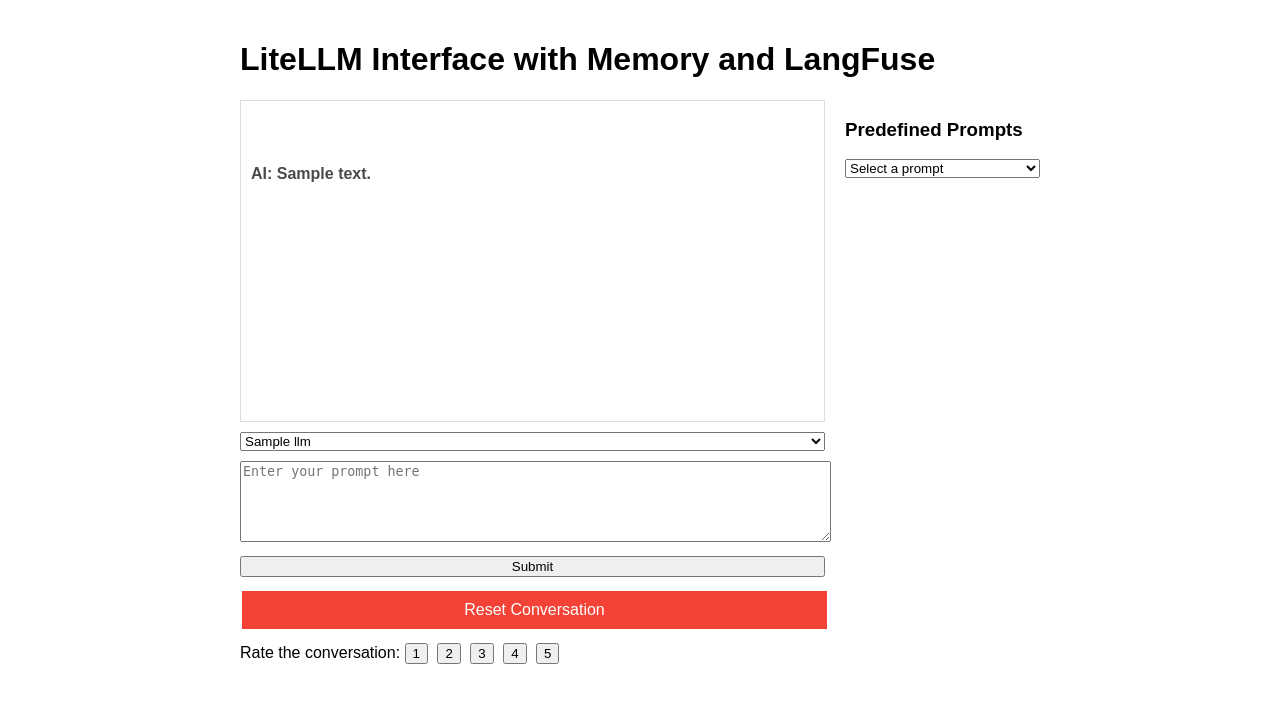
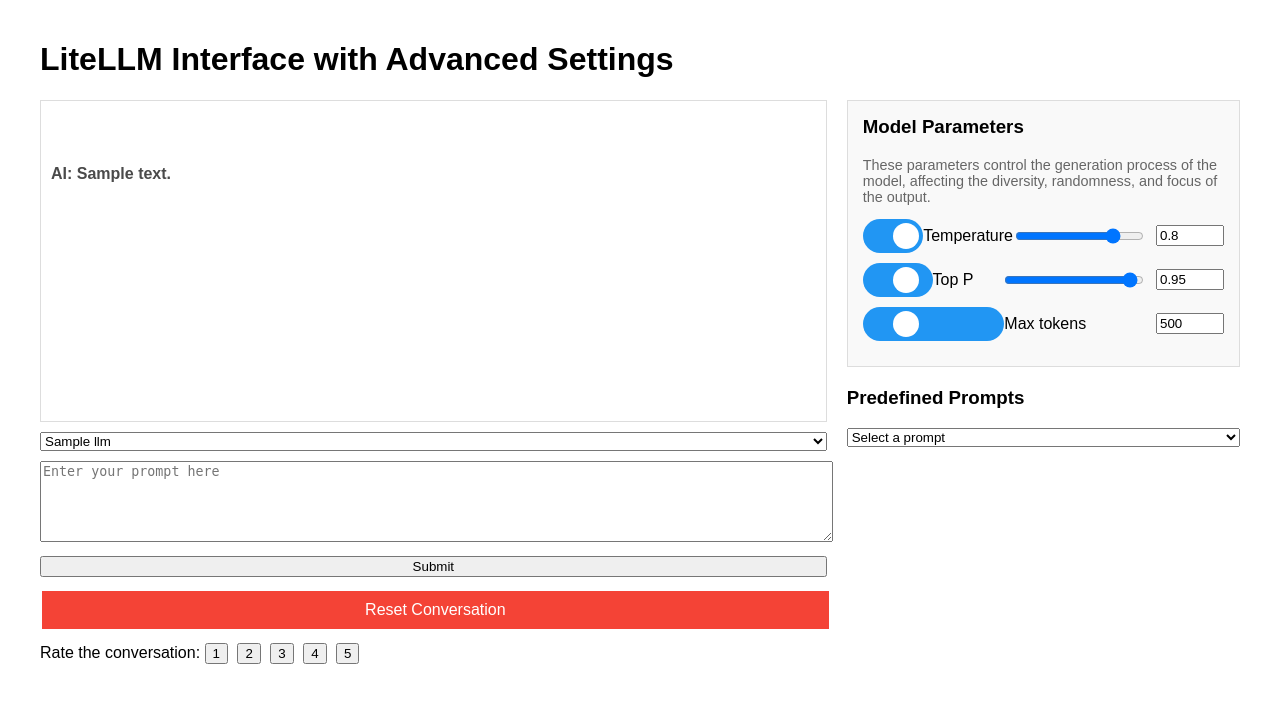
Before and after one commit to chrucci/GenAI-playground, a Flask app: template python/Flask/app/templates/index.html in a window 1280 px wide. Shown: the top 703 px of the page. Run offline with Flask 3, Linux system fonts and the light colour scheme; the template is opened without the code that fills it: most values are stand-ins (such as "Sample title", 1, 10 or a date in 2020).

Commit message:
Added setting screen and enabled Ollama LLMs

```diff
--- a/python/Flask/app/templates/index.html
+++ b/python/Flask/app/templates/index.html
@@ -1,12 +1,14 @@
+
+
 <!DOCTYPE html>
 <html lang="en">
 <head>
     <meta charset="UTF-8">
     <meta name="viewport" content="width=device-width, initial-scale=1.0">
-    <title>LiteLLM Interface with Memory and LangFuse</title>
+    <title>LiteLLM Interface with Advanced Settings</title>
     <script src="https://code.jquery.com/jquery-3.6.0.min.js"></script>
     <style>
-        body { font-family: Arial, sans-serif; max-width: 800px; margin: 0 auto; padding: 20px; }
+        body { font-family: Arial, sans-serif; max-width: 1200px; margin: 0 auto; padding: 20px; }
         select, textarea, button { width: 100%; margin-bottom: 10px; }
         #conversation { border: 1px solid #ddd; padding: 10px; min-height: 300px; max-height: 500px; overflow-y: auto; white-space: pre-wrap; margin-bottom: 10px; }
         #prompt { resize: vertical; }
@@ -16,12 +18,25 @@
         .rating { margin-top: 10px; }
         .rating button { width: auto; margin-right: 5px; }
         .container { display: flex; }
-        .main-content { flex: 3; padding-right: 20px; }
+        .main-content { flex: 2; padding-right: 20px; }
         .sidebar { flex: 1; }
+        .settings-panel { background-color: #f9f9f9; border: 1px solid #ddd; padding: 15px; margin-bottom: 20px; }
+        .settings-panel h3 { margin-top: 0; }
+        .parameter { display: flex; align-items: center; margin-bottom: 10px; }
+        .parameter label { flex: 1; }
+        .parameter input[type="range"] { flex: 2; }
+        .parameter input[type="number"] { width: 60px; margin-left: 10px; }
+        .parameter-description { font-size: 0.9em; color: #666; margin-top: 5px; }
+        .toggle-switch { position: relative; display: inline-block; width: 60px; height: 34px; }
+        .toggle-switch input { opacity: 0; width: 0; height: 0; }
+        .slider { position: absolute; cursor: pointer; top: 0; left: 0; right: 0; bottom: 0; background-color: #ccc; transition: .4s; border-radius: 34px; }
+        .slider:before { position: absolute; content: ""; height: 26px; width: 26px; left: 4px; bottom: 4px; background-color: white; transition: .4s; border-radius: 50%; }
+        input:checked + .slider { background-color: #2196F3; }
+        input:checked + .slider:before { transform: translateX(26px); }
     </style>
 </head>
 <body>
-    <h1>LiteLLM Interface with Memory and LangFuse</h1>
+    <h1>LiteLLM Interface with Advanced Settings</h1>
     <div class="container">
         <div class="main-content">
             <div id="conversation">
@@ -55,6 +70,40 @@
             </div>
         </div>
         <div class="sidebar">
+            <div class="settings-panel">
+                <h3>Model Parameters</h3>
+                <p class="parameter-description">These parameters control the generation process of the model, affecting the diversity, randomness, and focus of the output.</p>
+
+                <div class="parameter">
+                    <label class="toggle-switch">
+                        <input type="checkbox" id="temperature-toggle" checked>
+                        <span class="slider"></span>
+                    </label>
+                    <label for="temperature">Temperature</label>
+                    <input type="range" id="temperature" name="temperature" min="0" max="1" step="0.01" value="0.8">
+                    <input type="number" id="temperature-value" value="0.8" min="0" max="1" step="0.01">
+                </div>
+
+                <div class="parameter">
+                    <label class="toggle-switch">
+                        <input type="checkbox" id="top-p-toggle" checked>
+                        <span class="slider"></span>
+                    </label>
+                    <label for="top_p">Top P</label>
+                    <input type="range" id="top_p" name="top_p" min="0" max="1" step="0.01" value="0.95">
+                    <input type="number" id="top-p-value" value="0.95" min="0" max="1" step="0.01">
+                </div>
+
+                <div class="parameter">
+                    <label class="toggle-switch">
+                        <input type="checkbox" id="max-tokens-toggle" checked>
+                        <span class="slider"></span>
+                    </label>
+                    <label for="max_tokens">Max tokens</label>
+                    <input type="number" id="max_tokens" name="max_tokens" min="1" max="2048" value="500">
+                </div>
+            </div>
+
             <h3>Predefined Prompts</h3>
             <select id="predefined-prompts">
                 <option value="">Select a prompt</option>
@@ -76,6 +125,13 @@
 
             $('#llm-form').on('submit', function(e) {
                 e.preventDefault();
+                var formData = new FormData(this);
+
+                // Add model parameters to the form data
+                formData.append('temperature', $('#temperature-toggle').is(':checked') ? $('#temperature').val() : 0.7);
+                formData.append('top_p', $('#top-p-toggle').is(':checked') ? $('#top_p').val() : 1.0);
+                formData.append('max_tokens', $('#max-tokens-toggle').is(':checked') ? $('#max_tokens').val() : 500);
+
                 var prompt = $('#prompt').val();
                 var selectedLLM = $('#llm').val();
                 $('#conversation').append('<span class="human">Human: ' + prompt + '</span>\n\n');
@@ -83,7 +139,9 @@
                 $.ajax({
                     url: '/',
                     method: 'POST',
-                    data: $(this).serialize(),
+                    data: formData,
+                    processData: false,
+                    contentType: false,
                     dataType: 'json',
                     success: function(data) {
                         if (data.status === 'success') {
@@ -133,7 +191,29 @@
                     $('#prompt').val(selectedPrompt);
                 }
             });
-        });
-    </script>
-</body>
+
+            // Handle parameter toggles
+            $('.toggle-switch input[type="checkbox"]').on('change', function() {
+                var paramId = $(this).attr('id').replace('-toggle', '');
+                $('#' + paramId).prop('disabled', !this.checked);
+                $('#' + paramId + '-value').prop('disabled', !this.checked);
+            });
+
+            // Update number input when range input changes
+            $('input[type="range"]').on('input', function() {
+                $('#' + this.id + '-value').val(this.value);
+            });
+
+            // Update range input when number input changes
+            $('input[type="number"]').on('input', function() {
+                var rangeId = this.id.replace('-value', '');
+                $('#' + rangeId).val(this.value);
+            });
+
+            // Initialize toggle states
+            $('#temperature-toggle, #top-p-toggle, #max-tokens-toggle').trigger('change');
+            $('#top-k-toggle').trigger('change');
+            });
+        </script>
+    </body>
 </html>
```
Also changed, not shown: python/Flask/app/claude.py (+23 -2 lines), 1 other file.
